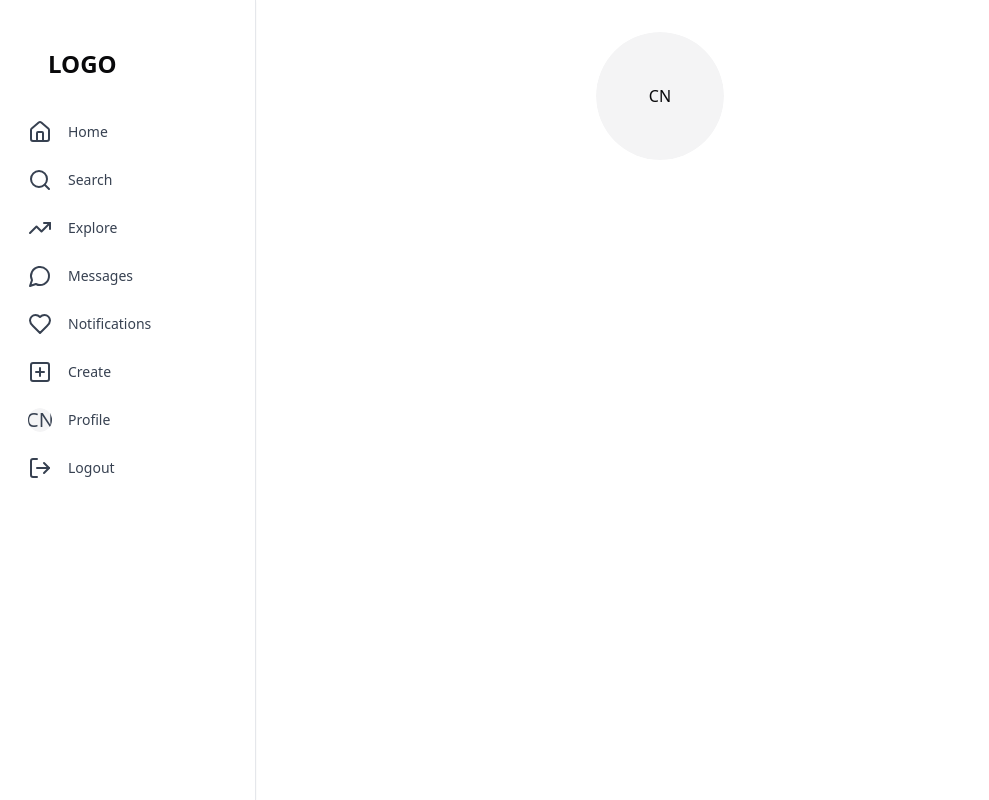
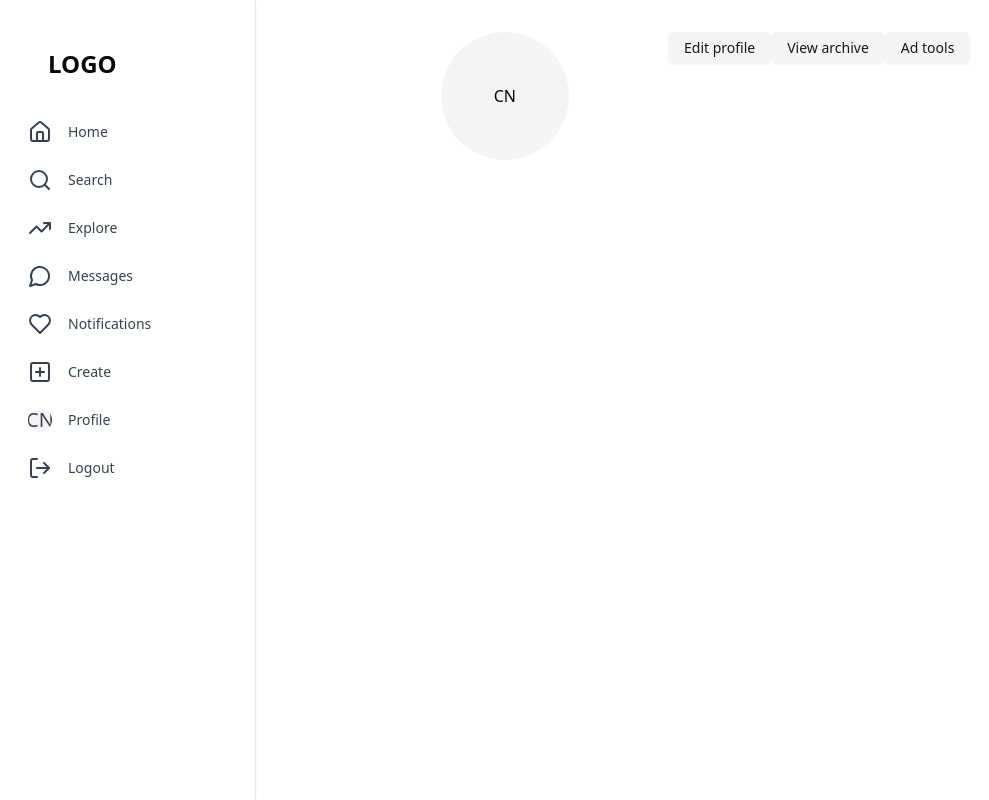
Before and after one commit to Satyam173/Alumini-Connect, a React (Vite) app in the folder frontend/: page /profile/1 in a window 1280 px wide. Shown: the whole page, without its empty margins (0-989 px from the left). Built offline with nearby package versions, Linux system fonts and the light colour scheme; no server answers.

Commit message:
suggested profilr

```diff
--- a/frontend/src/components/Profile.jsx
+++ b/frontend/src/components/Profile.jsx
@@ -3,6 +3,7 @@ import { Avatar, AvatarFallback, AvatarImage } from "./ui/avatar";
 import useGetUserProfile from "@/hooks/useGetUserProfile";
 import { useParams } from "react-router-dom";
 import { useSelector } from "react-redux";
+import { Button } from "./ui/button";
 
 const Profile = () => {
   const params = useParams();
@@ -12,7 +13,7 @@ const Profile = () => {
   return (
     <div className="flex max-w-4xl justify-center mx-auto pl-10">
       <div className="flex flex-col gap-20 p-8">
-        <div className="grid grid-col-2">
+        <div className="grid grid-cols-2">
           <section className="flex items-center justify-center">
             <Avatar className="h-32 w-32">
               <AvatarImage
@@ -24,7 +25,20 @@ const Profile = () => {
           </section>
           <section>
             <div className="flex flex-col gap-5">
-              <span>{userProfile?.username}</span>
+              <div className="flex items-center gap-2">
+                <span>{userProfile?.username}</span>
+                <div>
+                  <Button variant="secondary" className="hover:bg-gray-200 h-8">
+                    Edit profile
+                  </Button>
+                  <Button variant="secondary" className="hover:bg-gray-200 h-8">
+                    View archive
+                  </Button>
+                  <Button variant="secondary" className="hover:bg-gray-200 h-8">
+                    Ad tools
+                  </Button>
+                </div>
+              </div>
             </div>
           </section>
         </div>
```
